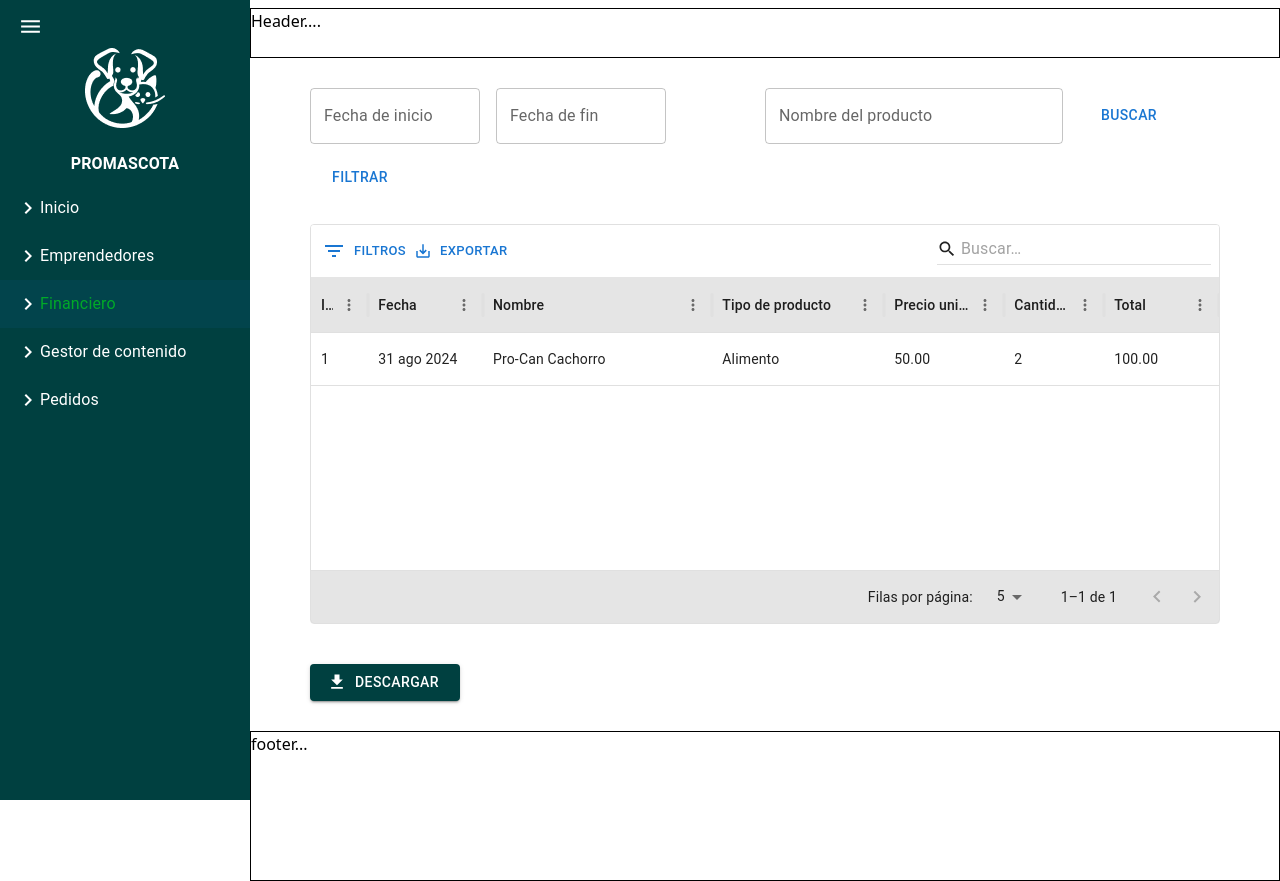
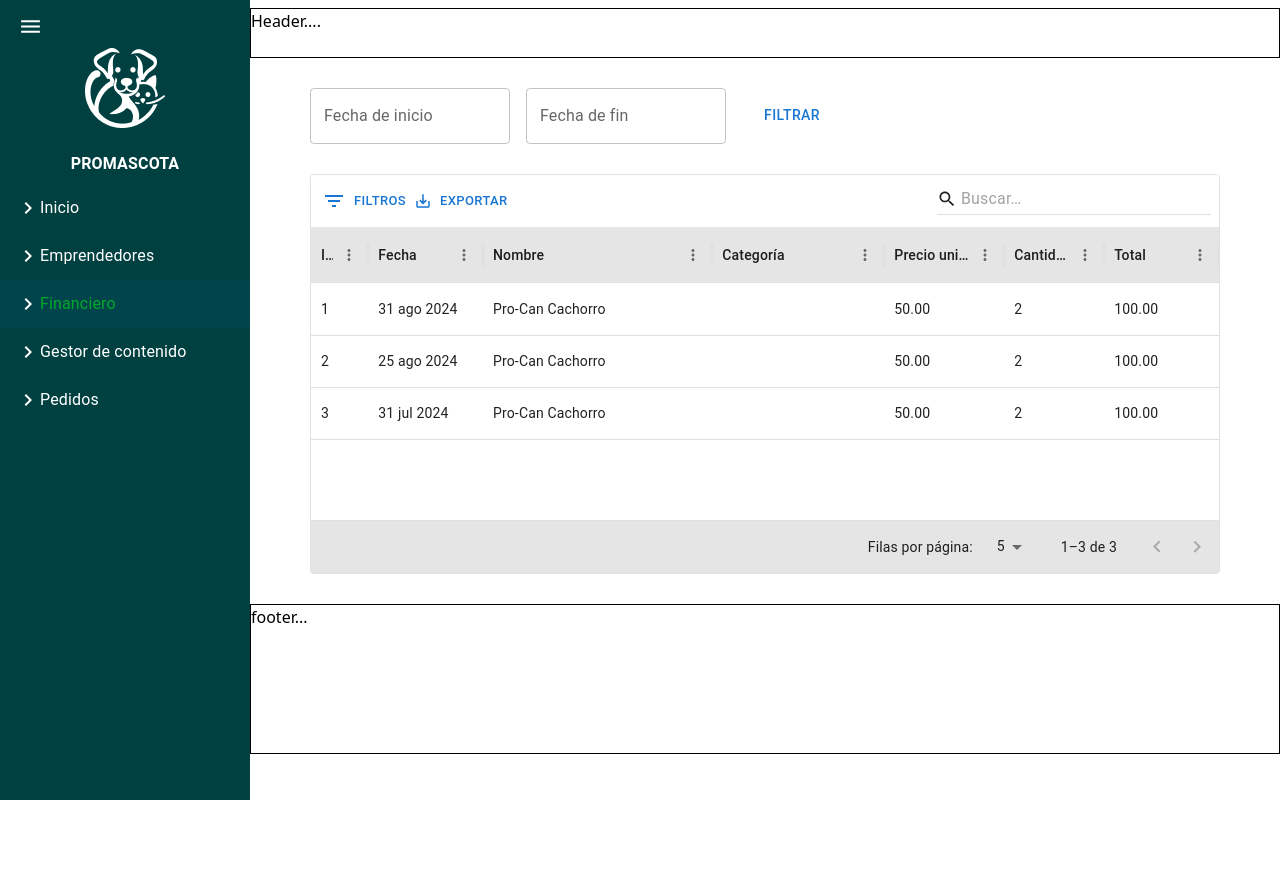
Before and after one commit to PROMASCOTA-TIC/Frontend-Administrator, a Next.js app: page /financiero/ventas in a window 1280 px wide. After the commit the page ends 800 px from the top, so only its background shows below. Built offline with nearby package versions, Linux system fonts and the light colour scheme.

Commit message:
feat: Agregar página de ventas

```diff
--- a/src/app/(admin)/financiero/ventas/page.tsx
+++ b/src/app/(admin)/financiero/ventas/page.tsx
@@ -2,7 +2,7 @@
 
 import "@/assets/styles/styles.css"
 import { Grid2 } from "@mui/material";
-import { DateFilter, DownloadButton, NameFilter } from "../components";
+import { DateFilter } from "../components";
 import { Tables } from "../components/Tables";
 import { GridColDef } from "@mui/x-data-grid";
 
@@ -10,7 +10,7 @@ interface RowData {
     id: number;
     fecha: string;
     nombre: string;
-    tipoProducto: string;
+    categoria: string;
     precioUnitario: string;
     cantidad: string;
     total: string;
@@ -21,7 +21,25 @@ const rows: RowData[] = [
         id: 1,
         fecha: new Date("2024-08-31T00:00:00").toLocaleDateString('es-ES', { day: '2-digit', month: 'short', year: 'numeric' }),
         nombre: "Pro-Can Cachorro",
-        tipoProducto: "Alimento",
+        categoria: "Alimento",
+        precioUnitario: "50.00",
+        cantidad: "2",
+        total: "100.00",
+    },
+    {
+        id: 2,
+        fecha: new Date("2024-08-25T00:00:00").toLocaleDateString('es-ES', { day: '2-digit', month: 'short', year: 'numeric' }),
+        nombre: "Pro-Can Cachorro",
+        categoria: "Alimento",
+        precioUnitario: "50.00",
+        cantidad: "2",
+        total: "100.00",
+    },
+    {
+        id: 3,
+        fecha: new Date("2024-07-31T00:00:00").toLocaleDateString('es-ES', { day: '2-digit', month: 'short', year: 'numeric' }),
+        nombre: "Pro-Can Cachorro",
+        categoria: "Alimento",
         precioUnitario: "50.00",
         cantidad: "2",
         total: "100.00",
@@ -33,7 +51,7 @@ const columns: GridColDef[] = [
     { field: "id", headerName: "ID", flex: 0.5, minWidth: 50 },
     { field: "fecha", headerName: "Fecha", flex: 1, minWidth: 100 },
     { field: "nombre", headerName: "Nombre", flex: 2, minWidth: 150 },
-    { field: "tipoProducto", headerName: "Tipo de producto", flex: 1.5, minWidth: 150 },
+    { field: "tipoProducto", headerName: "Categoría", flex: 1.5, minWidth: 150 },
     { field: "precioUnitario", headerName: "Precio unitario", flex: 1, minWidth: 120 },
     { field: "cantidad", headerName: "Cantidad", flex: 0.8, minWidth: 100 },
     { field: "total", headerName: "Total", flex: 1, minWidth: 100 },
@@ -51,27 +69,11 @@ export default function Ventas() {
                 margin: { xs: "30px 25px", sm: "30px 30px", md: "30px 60px" },
             }}
         >
-            <Grid2 size={12}
-                sx={{
-                    display: "flex",
-                    flexDirection: { xs: "column", sm: "row" },
-                    width: "100%",
-                }}
-            >
-                <Grid2 size={{xs: 12,  md: 6}}>
-                    <DateFilter />
-                </Grid2>
-                <Grid2 size={{xs: 12,  md: 6}}>
-                    <NameFilter searchParameter="Nombre del producto" />
-                </Grid2>
+            <Grid2 size={12}>
+                <DateFilter />
             </Grid2>
-
-            {/* Tabla con 10 columnas */}
             <Grid2 size={12} sx={{ height: 400, width: "100%", marginTop: "30px" }}>
                 <Tables rows={rows} columns={columns} />
-            </Grid2>
-            <Grid2 size={12} sx={{ marginTop: "20px" }}>
-                <DownloadButton />
             </Grid2>
         </Grid2>
     );
```
